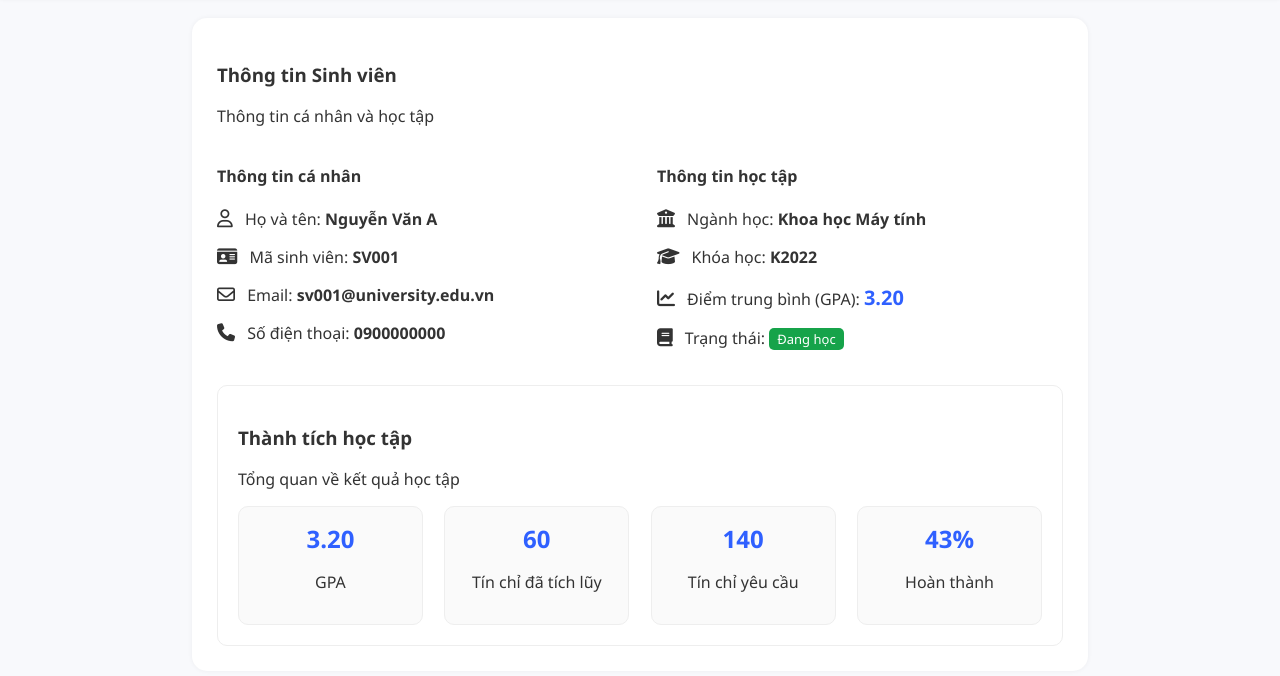
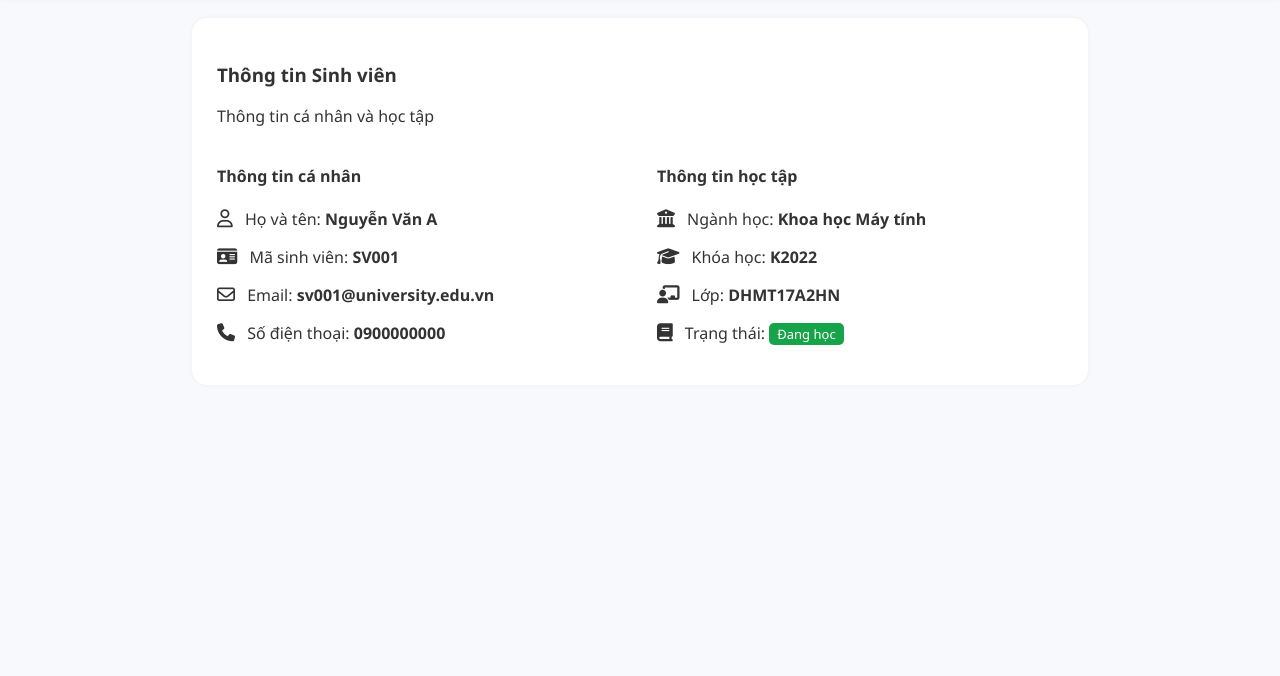
Before and after one commit to HieuCii/QuanLyTinChi, a website: page public/pages/student/dashboard.html in a window 1280 px wide. Shown: the part 82-758 px from the top of the page. Drawn offline with Linux system fonts and the light colour scheme.

Commit message:
xoa ket qua hoc tap

```diff
--- a/public/assets/css/student.css
+++ b/public/assets/css/student.css
@@ -132,13 +132,6 @@ body {
   font-size: 13px;
 }
 
-.highlight {
-  color: #2f60ff;
-  font-size: 20px;
-  font-weight: bold;
-}
-
-.stats,
 .tuition,
 .rank {
   background: white;
@@ -148,59 +141,7 @@ body {
   border: 1px solid #eee;
 }
 
-/* .stat-box {
-  display: flex;
-  justify-content: space-between;
-  flex-wrap: wrap;
-}
 
-.item {
-  background: #fafafa;
-  border-radius: 10px;
-  width: 23%;
-  text-align: center;
-  padding: 15px;
-  border: 1px solid #eee;
-} */
-
-.stat-box {
-  display: flex;
-  justify-content: space-between;
-  flex-wrap: wrap;
-}
-
-.item {
-  background: #fafafa;
-  border-radius: 10px;
-  width: 23%;
-  /* 4 ô trên 1 hàng (desktop) */
-  text-align: center;
-  padding: 15px;
-  border: 1px solid #eee;
-  box-sizing: border-box;
-}
-
-/* Khi màn hình nhỏ hơn 900px (tablet trở xuống) */
-@media (max-width: 900px) {
-  .item {
-    width: 48%;
-    /* Mỗi ô chiếm 48% → 2 ô / hàng */
-  }
-}
-
-/* Khi màn hình rất nhỏ (điện thoại) */
-@media (max-width: 500px) {
-  .item {
-    width: 48%;
-    /* vẫn 2 ô / hàng, không cho xuống 1 ô */
-  }
-}
-
-
-.item h2 {
-  color: #2f60ff;
-  margin: 0;
-}
 
 .tuition-grid {
   display: flex;
--- a/public/pages/student/dashboard.html
+++ b/public/pages/student/dashboard.html
@@ -55,31 +55,8 @@
             <h4>Thông tin học tập</h4>
             <p><i class="fa-solid fa-building-columns"></i> Ngành học: <b>Khoa học Máy tính</b></p>
             <p><i class="fa-solid fa-graduation-cap"></i> Khóa học: <b>K2022</b></p>
-            <p><i class="fa-solid fa-chart-line"></i> Điểm trung bình (GPA): <b class="highlight">3.20</b></p>
+            <p><i class="fa-solid fa-chalkboard-user"></i> Lớp: <b>DHMT17A2HN</b></p>
             <p><i class="fa-solid fa-book"></i> Trạng thái: <span class="status">Đang học</span></p>
-          </div>
-        </div>
-      </section>
-      <!-- Thành tích học tập -->
-      <section class="stats">
-        <h3>Thành tích học tập</h3>
-        <p class="desc">Tổng quan về kết quả học tập</p>
-        <div class="stat-box">
-          <div class="item">
-            <h2>3.20</h2>
-            <p>GPA</p>
-          </div>
-          <div class="item">
-            <h2>60</h2>
-            <p>Tín chỉ đã tích lũy</p>
-          </div>
-          <div class="item">
-            <h2>140</h2>
-            <p>Tín chỉ yêu cầu</p>
-          </div>
-          <div class="item">
-            <h2>43%</h2>
-            <p>Hoàn thành</p>
           </div>
         </div>
       </section>
```
